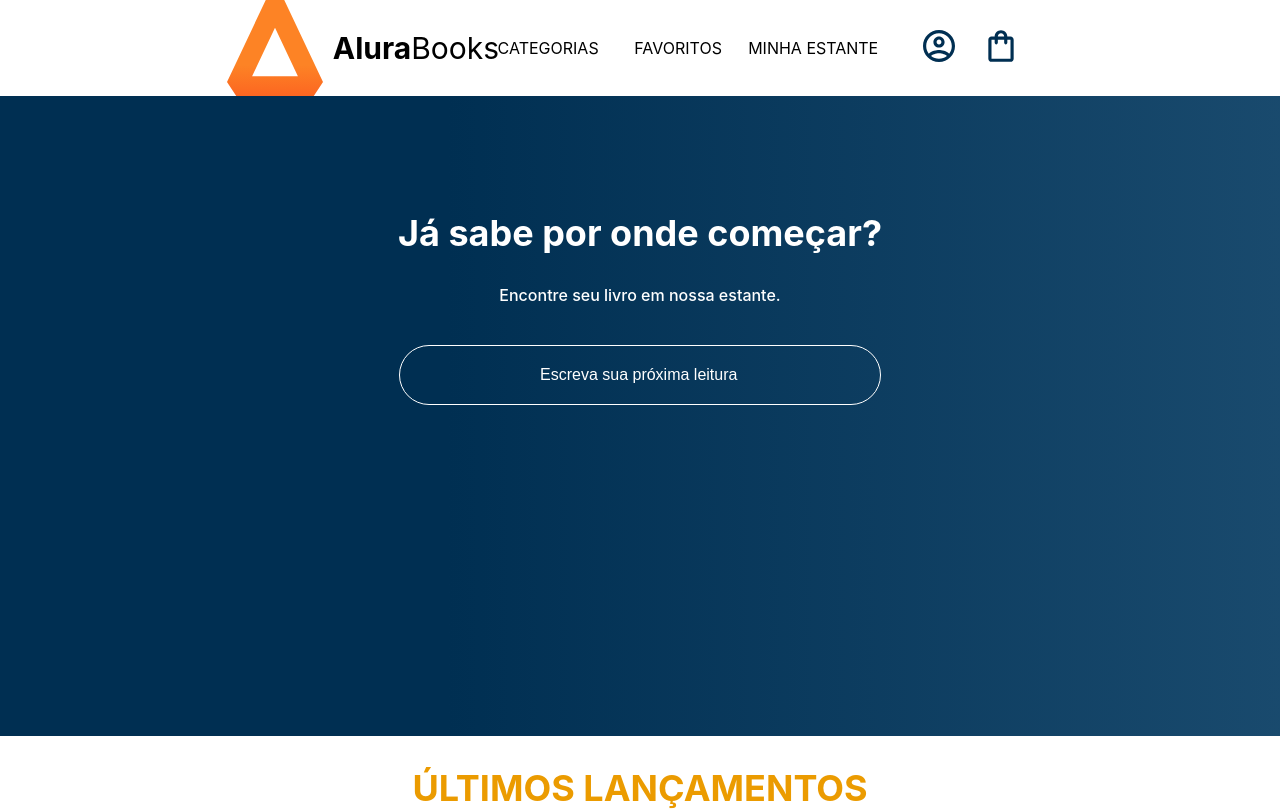
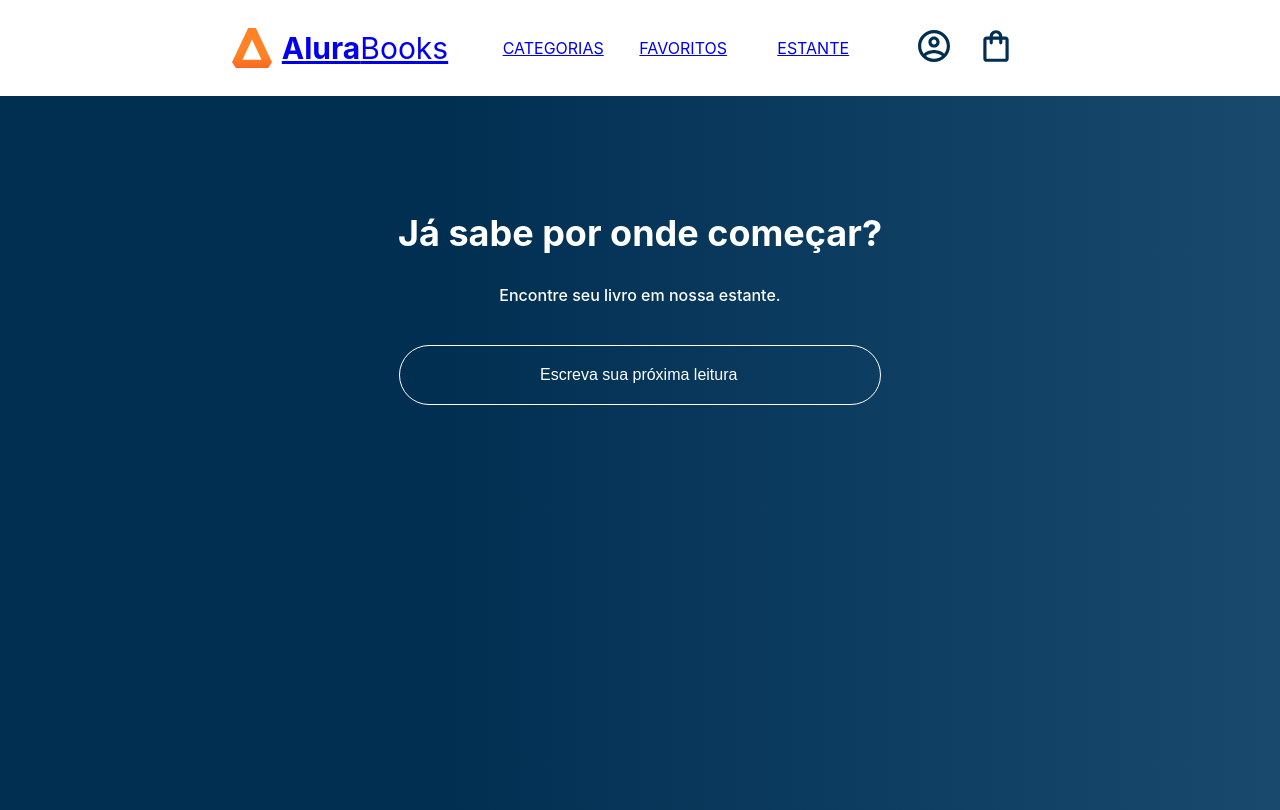
Before and after one commit to afonsofarias/alura-books, a React (Create React App) app: page /favoritos in a window 1280 px wide. Shown: the top 810 px of the page. Built offline with nearby package versions, Linux system fonts and the light colour scheme.

Commit message:
preparando paginas do menu

```diff
--- a/package.json
+++ b/package.json
@@ -8,6 +8,7 @@
     "@testing-library/user-event": "^13.5.0",
     "react": "^18.2.0",
     "react-dom": "^18.2.0",
+    "react-router-dom": "^6.22.0",
     "react-scripts": "5.0.1",
     "styled-components": "^6.1.8",
     "web-vitals": "^2.1.4"
--- a/src/App.js
+++ /dev/null
@@ -1,22 +0,0 @@
-import Header from './componentes/Header'
-import Pesquisa from './componentes/Pesquisa'
-import UltimosLancamentos from './componentes/UltimosLancamentos'
-import styled from 'styled-components'
-
-const AppContainer = styled.div`
-    width: 100vw;
-    height: 100vh;
-    background-image: linear-gradient(90deg,#002F52 35%,#326589 165%);
-`
-
-function App() {
-  return (
-    <AppContainer>
-      <Header />
-      <Pesquisa />
-      <UltimosLancamentos />
-    </AppContainer>
-  );
-}
-
-export default App
--- a/src/componentes/Header/index.js
+++ b/src/componentes/Header/index.js
@@ -1,22 +1,25 @@
-import Logo from '../Logo'
-import OpcoesHeader from '../OpcoesHeader'
-import IconesHeader from '../IconesHeader'
-import styled from 'styled-components'
+import Logo from "../Logo";
+import OpcoesHeader from "../OpcoesHeader";
+import IconesHeader from "../IconesHeader";
+import styled from "styled-components";
+import { Link, NavLink } from "react-router-dom";
 
 const HeaderContainer = styled.header`
-    background-color: #FFF;
-    display: flex;
-    justify-content: center;
-`
+  background-color: #fff;
+  display: flex;
+  justify-content: center;
+`;
 
 function Header() {
-    return (
-        <HeaderContainer>
-            <Logo/>
-            <OpcoesHeader/>
-            <IconesHeader/>
-        </HeaderContainer>
-    )
+  return (
+    <HeaderContainer>
+      <Link to="/">
+        <Logo />
+      </Link>
+      <OpcoesHeader />
+      <IconesHeader />
+    </HeaderContainer>
+  );
 }
 
-export default Header
+export default Header;
--- a/src/componentes/OpcoesHeader/index.js
+++ b/src/componentes/OpcoesHeader/index.js
@@ -1,4 +1,5 @@
-import styled from 'styled-components'
+import { Link } from "react-router-dom";
+import styled from "styled-components";
 
 const Opcao = styled.li`
   font-size: 16px;
@@ -10,22 +11,26 @@ const Opcao = styled.li`
   padding: 0 5px;
   cursor: pointer;
   min-width: 120px;
-`
+`;
 
 const Opcoes = styled.ul`
   display: flex;
-`
+`;
 
-const textoOpcoes = ['CATEGORIAS', 'FAVORITOS', 'MINHA ESTANTE']
+const textoOpcoes = ["CATEGORIAS", "FAVORITOS", "ESTANTE"];
 
 function OpcoesHeader() {
   return (
     <Opcoes>
-            { textoOpcoes.map( (texto) => (
-                <Opcao><p>{texto}</p></Opcao>
-            ) ) }
+      {textoOpcoes.map((texto) => (
+        <Link to={`/${texto.toLowerCase()}`}>
+          <Opcao>
+            <p>{texto}</p>
+          </Opcao>
+        </Link>
+      ))}
     </Opcoes>
-    )
+  );
 }
 
-export default OpcoesHeader
+export default OpcoesHeader;
--- a/src/index.js
+++ b/src/index.js
@@ -1,8 +1,11 @@
-import React from 'react';
-import ReactDOM from 'react-dom/client';
-import App from './App';
-import reportWebVitals from './reportWebVitals';
-import { createGlobalStyle } from 'styled-components'
+import Header from "./componentes/Header";
+import React from "react";
+import ReactDOM from "react-dom/client";
+import Home from "./rotas/home";
+import reportWebVitals from "./reportWebVitals";
+import { createGlobalStyle } from "styled-components";
+import { BrowserRouter, Routes, Route } from "react-router-dom";
+import Favoritos from "./rotas/favoritos";
 
 const GlobalStyle = createGlobalStyle`
   body {
@@ -24,13 +27,19 @@ const GlobalStyle = createGlobalStyle`
   }
 
 
-`
+`;
 
-const root = ReactDOM.createRoot(document.getElementById('root'));
+const root = ReactDOM.createRoot(document.getElementById("root"));
 root.render(
   <React.StrictMode>
     <GlobalStyle />
-    <App />
+    <BrowserRouter>
+      <Header />
+      <Routes>
+        <Route path="/favoritos" element={<Favoritos />} />
+        <Route path="/" element={<Home />} />
+      </Routes>
+    </BrowserRouter>
   </React.StrictMode>
 );
 
--- /dev/null
+++ b/src/rotas/favoritos.js
@@ -0,0 +1,19 @@
+import Pesquisa from "../componentes/Pesquisa";
+import UltimosLancamentos from "../componentes/UltimosLancamentos";
+import styled from "styled-components";
+
+const AppContainer = styled.div`
+  width: 100vw;
+  height: 100vh;
+  background-image: linear-gradient(90deg, #002f52 35%, #326589 165%);
+`;
+
+function Favoritos() {
+  return (
+    <AppContainer>
+      <Pesquisa />
+    </AppContainer>
+  );
+}
+
+export default Favoritos;
--- /dev/null
+++ b/src/rotas/home.js
@@ -0,0 +1,20 @@
+import Pesquisa from "../componentes/Pesquisa";
+import UltimosLancamentos from "../componentes/UltimosLancamentos";
+import styled from "styled-components";
+
+const AppContainer = styled.div`
+  width: 100vw;
+  height: 100vh;
+  background-image: linear-gradient(90deg, #002f52 35%, #326589 165%);
+`;
+
+function Home() {
+  return (
+    <AppContainer>
+      <Pesquisa />
+      <UltimosLancamentos />
+    </AppContainer>
+  );
+}
+
+export default Home;
```
Also changed, not shown: src/componentes/UltimosLancamentos/index.js (+13 -13 lines), 1 other file (tests, documents, lock files or other folders). Lines whose indentation alone changed are shown as unchanged.
